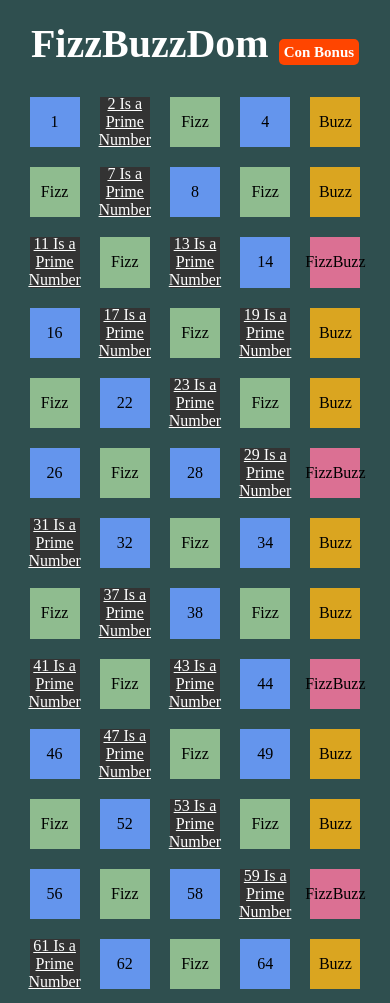
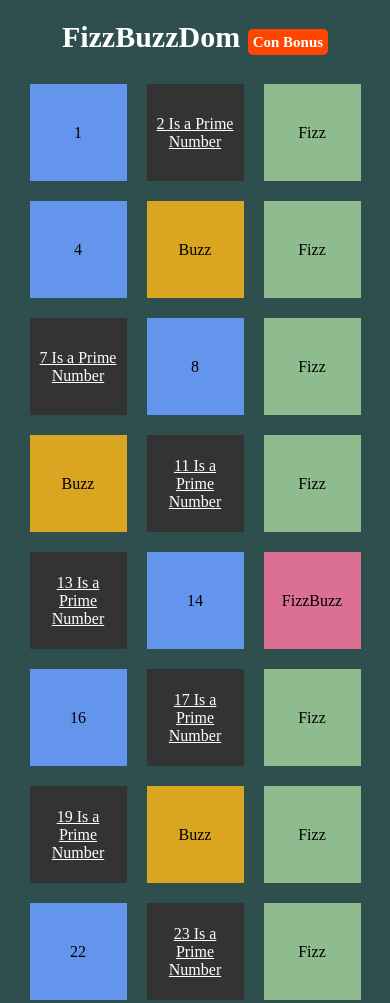
Before and after one commit to EgidioSperanza/js-fizzbuzzdom, a plain HTML site: page index.html in a window 390 px wide. Shown: the top 1003 px of the page. Drawn offline with Linux system fonts and the light colour scheme.

Commit message:
aggiunto un breakpoint

```diff
--- a/css/style.css
+++ b/css/style.css
@@ -62,7 +62,7 @@ span {
   text-decoration: underline;
 }
 
-@media screen and (max-width: 1000px) {
+@media screen and (max-width: 992px) {
   h1 {
     font-size: 40px;
     margin: 20px 0;
@@ -76,3 +76,18 @@ span {
     height: calc(90vw / 5 - 20px);
   }
 }
+
+@media screen and (max-width: 768px) {
+  h1 {
+    font-size: 30px;
+    margin: 20px 0;
+  }
+
+  .container {
+    width: 90vw;
+  }
+  .number_box {
+    width: calc(90vw / 3 - 20px);
+    height: calc(90vw / 3 - 20px);
+  }
+}
```
